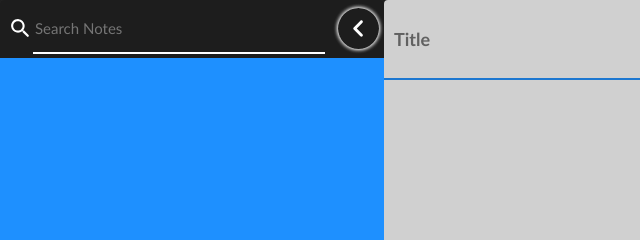
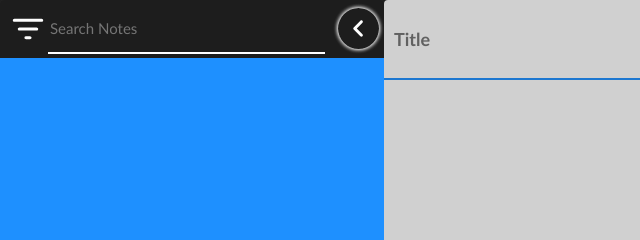
Before and after one commit to cybermajeed/ElectroNotes, a plain HTML site: page index.html in a window 1280 px wide. Shown: the top 240 px of the page, 0-640 px from the left. Drawn offline with Linux system fonts and the light colour scheme.

Commit message:
Add files via upload

```diff
--- a/index.html
+++ b/index.html
@@ -13,7 +13,7 @@
     <div class="container">
       <div class="topNavParent">
         <div class="searchForNotes" title="Search Note">
-          <span class="icon"></span>
+          <span class="filter"></span>
           <input type="text" placeholder="Search Notes" />
         </div>
         <div class="hideSidebar" title="Hide Sidebar"></div>
--- a/script.js
+++ b/script.js
@@ -9,7 +9,7 @@ let wrapper = document.querySelector(".wrapper"),
   container = document.querySelector(".container"),
   topNavParent = container.querySelector(".topNavParent"),
   searchForNotes = topNavParent.querySelector(".searchForNotes"),
-  searchForNotesIcon = topNavParent.querySelector("span.icon "),
+  filterForNotesIcon = topNavParent.querySelector("span.filter"),
   notesList = container.querySelector(".notesList"),
   addNote = container.querySelector(".addNoteParent .addNote"),
   currentNoteTitle = document.querySelector(".currentlyEditing .noteTitle");
@@ -33,11 +33,10 @@ const noteColorIcon = `<svg xmlns="http://www.w3.org/2000/svg" enable-background
 noteColorInEditView.innerHTML = noteColorIcon;
 
 //search
-const searchIcon = `<svg xmlns="http://www.w3.org/2000/svg" height="25px" viewBox="0 0 24 24" width="25px" fill="#FFFFFF">
-<path d="M0 0h24v24H0V0z" fill="none"/>
-<path d="M15.5 14h-.79l-.28-.27c1.2-1.4 1.82-3.31 1.48-5.34-.47-2.78-2.79-5-5.59-5.34-4.23-.52-7.79 3.04-7.27 7.27.34 2.8 2.56 5.12 5.34 5.59 2.03.34 3.94-.28 5.34-1.48l.27.28v.79l4.25 4.25c.41.41 1.08.41 1.49 0 .41-.41.41-1.08 0-1.49L15.5 14zm-6 0C7.01 14 5 11.99 5 9.5S7.01 5 9.5 5 14 7.01 14 9.5 11.99 14 9.5 14z"/>
+const filterIcon = `<svg xmlns="http://www.w3.org/2000/svg" height="40" width="40" fill="#FFF">
+<path d="M18.042 30.292q-.667 0-1.125-.438-.459-.437-.459-1.146 0-.666.459-1.104.458-.437 1.125-.437h3.916q.667 0 1.125.458.459.458.459 1.125t-.459 1.104q-.458.438-1.125.438ZM6.375 12.833q-.667 0-1.125-.458-.458-.458-.458-1.125t.458-1.125q.458-.458 1.125-.458h27.25q.667 0 1.125.458.458.458.458 1.167 0 .666-.458 1.104-.458.437-1.125.437Zm5 8.75q-.667 0-1.125-.458-.458-.458-.458-1.125t.458-1.125q.458-.458 1.125-.458h17.25q.667 0 1.125.458.458.458.458 1.125t-.458 1.125q-.458.458-1.125.458Z"/>
 </svg>`;
-searchForNotesIcon.innerHTML = searchIcon;
+filterForNotesIcon.innerHTML = filterIcon;
 
 //
 const addNoteIcon = `<svg xmlns="http://www.w3.org/2000/svg" height="40px" viewBox="0 0 24 24" width="40px" fill="#FFF">
--- a/style.css
+++ b/style.css
@@ -103,7 +103,7 @@ body {
   color: #fff;
   font-size: 15px;
 }
-div.searchForNotes span.icon {
+div.searchForNotes span.filter {
   cursor: pointer;
   display: flex;
   justify-content: center;
```
Also changed, not shown: assets/filter.svg (added).
